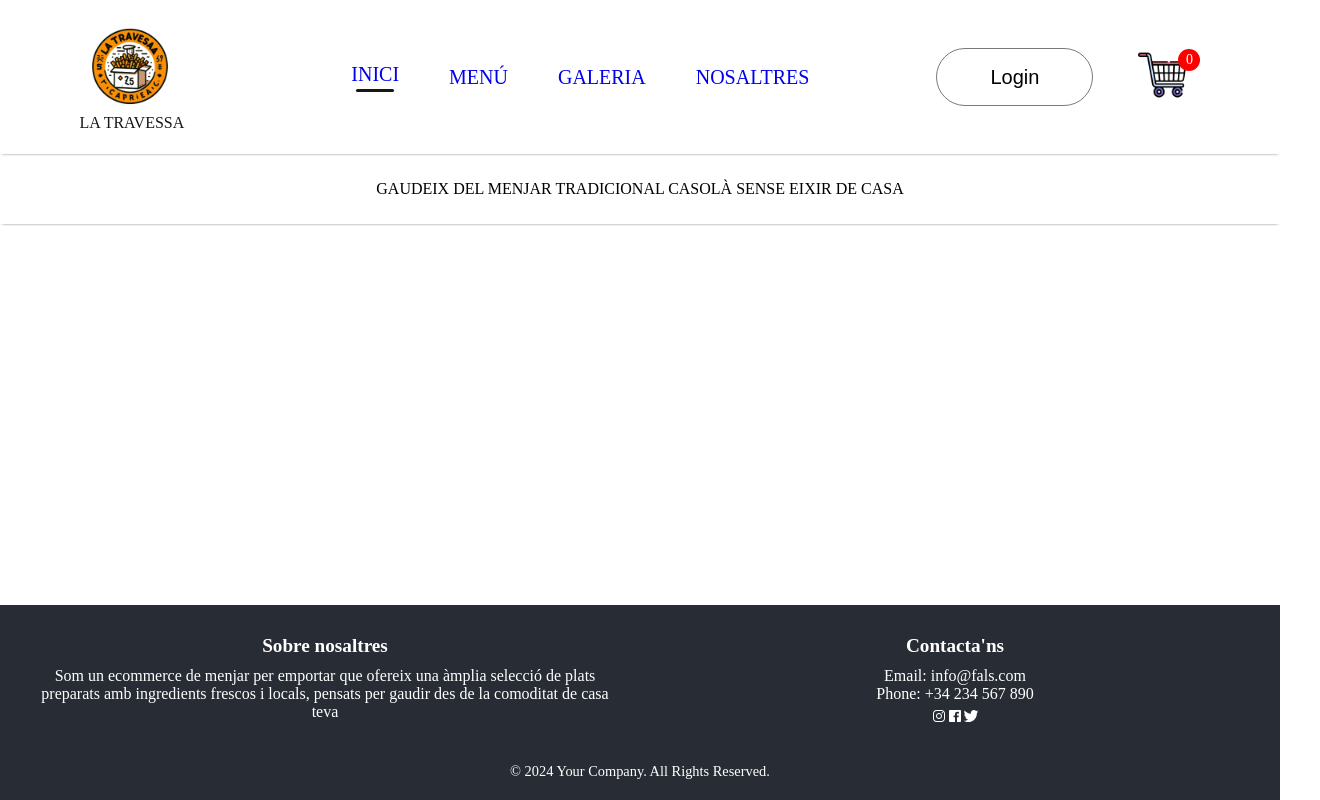
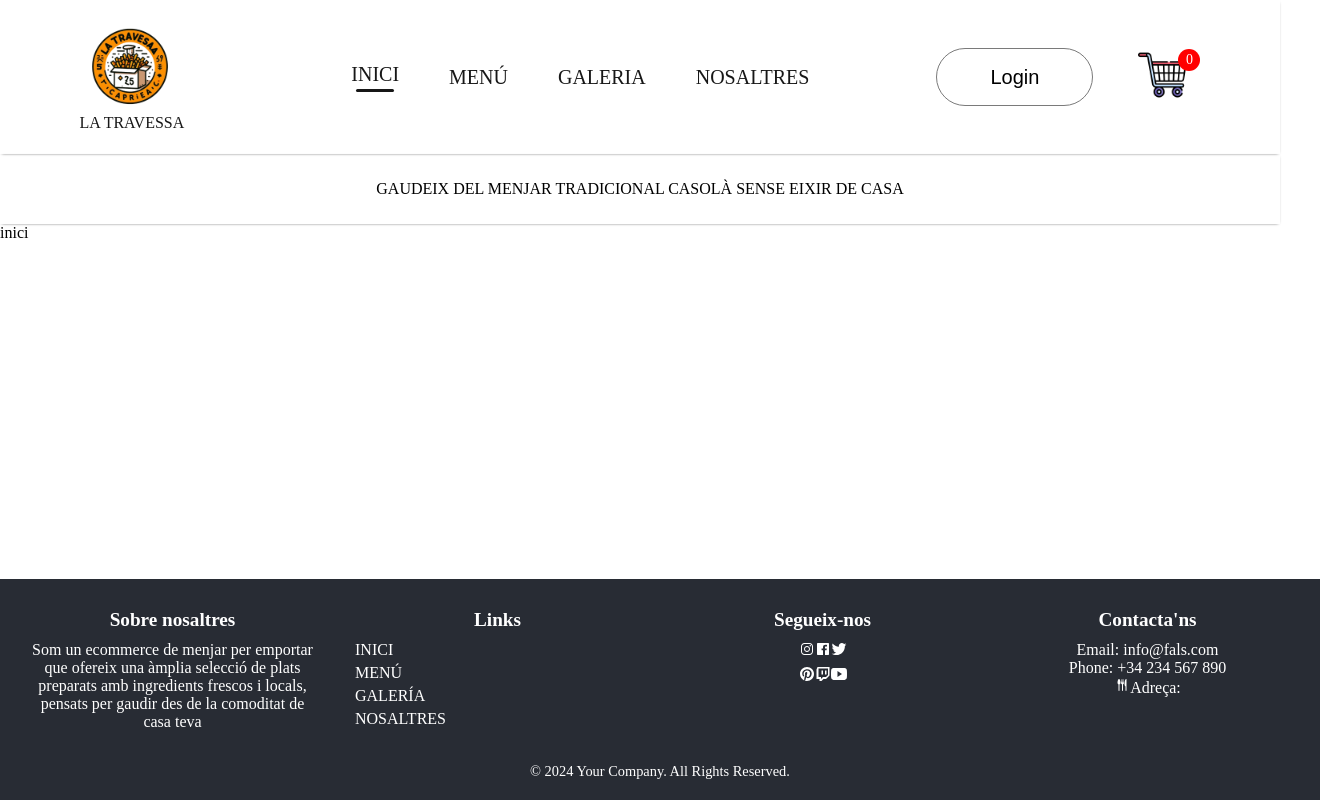
Before and after one commit to ccmc26/TREBALLFINALDEC, a React (Create React App) app in the folder frontend/: page / in a window 1280 px wide. Shown: the whole page, 1320 px wide, since content can reach past the window. Built offline with nearby package versions, Linux system fonts and the light colour scheme.

Commit message:
footer improved

```diff
--- a/frontend/src/Components/Footer/Footer.css
+++ b/frontend/src/Components/Footer/Footer.css
@@ -1,4 +1,9 @@
 /* Footer Styles */
+.link-text{
+    color:white;
+    text-decoration: none;
+}
+
 .footer {
     background-color: #282c34;
     color: white;
@@ -6,6 +11,7 @@
     text-align: center;
     position: absolute;
     bottom: 0;
+    width: 100%;
   }
 
   .footer-container {
--- a/frontend/src/Components/Footer/Footer.jsx
+++ b/frontend/src/Components/Footer/Footer.jsx
@@ -1,7 +1,8 @@
 import React from 'react';
 import './Footer.css';
 
-import { IoLogoInstagram, IoLogoFacebook, IoLogoTwitter } from "react-icons/io";
+import { Link } from 'react-router-dom';
+import { IoLogoInstagram, IoLogoFacebook, IoLogoTwitter, IoLogoPinterest, IoLogoTwitch, IoLogoYoutube, IoIosRestaurant  } from "react-icons/io";
 
 export const Footer = () => {
   return (
@@ -15,16 +16,35 @@ export const Footer = () => {
             teva</p>
         </div>
         <div className="footer-section">
-          <h4>Contacta'ns</h4>
-          <p>Email: info@fals.com</p>
-          <p>Phone: +34 234 567 890</p>
+          <h4>Links</h4>
+          <ul>
+            <li><Link className='link-text' to='/'>INICI</Link></li>
+            <li><Link className='link-text' to='/menu'>MENÚ</Link></li>
+            {/* canviar les dos rutes de baix */}
+            <li><Link className="link-text" to='/'>GALERÍA</Link></li>
+            <li><Link className="link-text" to='/'>NOSALTRES</Link></li>
+          </ul>
+        </div>
+        <div className="footer-section">
+          <h4>Segueix-nos</h4>
           <ul>
               <li>
                 <IoLogoInstagram />
                 <IoLogoFacebook />
                 <IoLogoTwitter />
               </li>
+              <li>
+                <IoLogoPinterest />
+                <IoLogoTwitch />
+                <IoLogoYoutube />
+              </li>
           </ul>
+        </div>
+        <div className="footer-section">
+          <h4>Contacta'ns</h4>
+          <p>Email: info@fals.com</p>
+          <p>Phone: +34 234 567 890</p>
+          <p><IoIosRestaurant />Adreça: </p>
         </div>
       </div>
       <div className="footer-bottom">
--- a/frontend/src/Components/Navbar/Navbar.css
+++ b/frontend/src/Components/Navbar/Navbar.css
@@ -1,3 +1,8 @@
+.link-style{
+    color: #171717;
+    text-decoration: none;
+}
+
 .navbar{
     display: flex;
     justify-content: space-around;
--- a/frontend/src/Components/Navbar/Navbar.jsx
+++ b/frontend/src/Components/Navbar/Navbar.jsx
@@ -17,11 +17,11 @@ export const Navbar = () => {
         {/* cada element del menu te un event que seteja el hookal valor indicat */}
         {/* si dona la casualitat que te el valor del hookmenu concideix en el elemnt */}
         {/* li afegim un element <hr/> que el que fa es crear una linia per a destacar */}
-        <li onClick={() => {setMenu("inici")}}><Link style={{ textDecoration: 'none' }} to='/'>INICI</Link>{menu==="inici" ? <hr/> : <></>}</li>
-        <li onClick={() => {setMenu("menu")}}><Link style={{ textDecoration: 'none' }} to='/menu'>MENÚ</Link>{menu==="menu" ? <hr/> : <></>}</li>
-        <li onClick={() => {setMenu("galeria")}}><Link style={{ textDecoration: 'none' }} to='/'>GALERIA</Link>{menu==="galeria" ? <hr/> : <></>}</li>
+        <li onClick={() => {setMenu("inici")}}><Link className="link-style" to='/'>INICI</Link>{menu==="inici" ? <hr/> : <></>}</li>
+        <li onClick={() => {setMenu("menu")}}><Link className="link-style" to='/menu'>MENÚ</Link>{menu==="menu" ? <hr/> : <></>}</li>
+        <li onClick={() => {setMenu("galeria")}}><Link className="link-style" to='/'>GALERIA</Link>{menu==="galeria" ? <hr/> : <></>}</li>
         {/* canviar el nosaltres, sobra, vore que possar */}
-        <li onClick={() => {setMenu("nosaltres")}}><Link style={{ textDecoration: 'none' }} to='/'>NOSALTRES</Link>{menu==="nosaltres" ? <hr/> : <></>}</li>
+        <li onClick={() => {setMenu("nosaltres")}}><Link className="link-style" to='/'>NOSALTRES</Link>{menu==="nosaltres" ? <hr/> : <></>}</li>
       </ul>
       <div className="nav-login-cart">
         <Link to='/login'><button>Login</button></Link>
--- a/frontend/src/Pages/Inici.jsx
+++ b/frontend/src/Pages/Inici.jsx
@@ -8,6 +8,7 @@ const Inici = () => {
     <div>
       <Hero/>
       {/* <Popular/> */}
+      inici
     </div>
   )
 }
```
